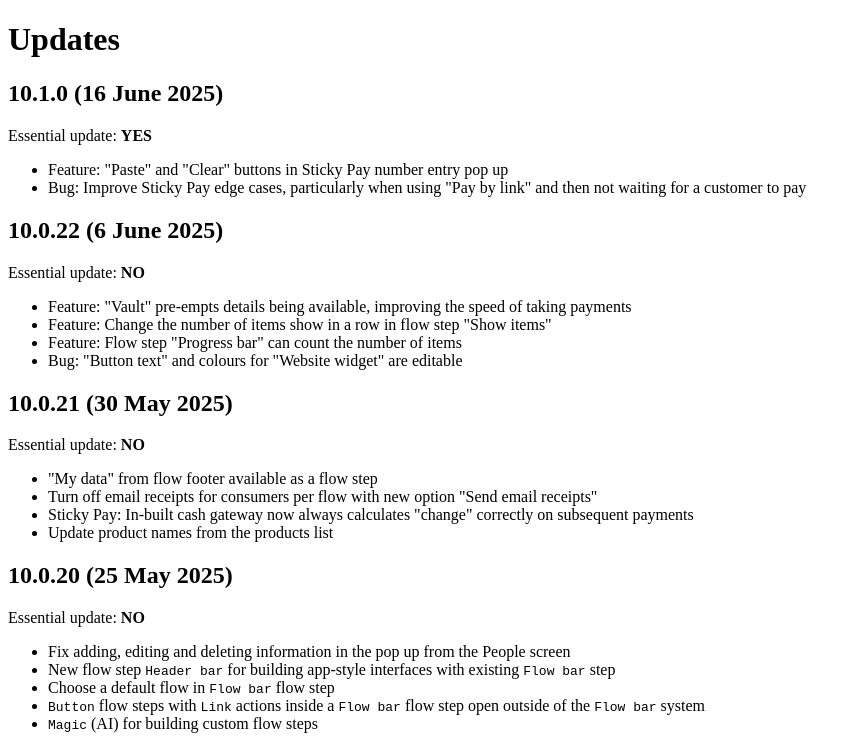
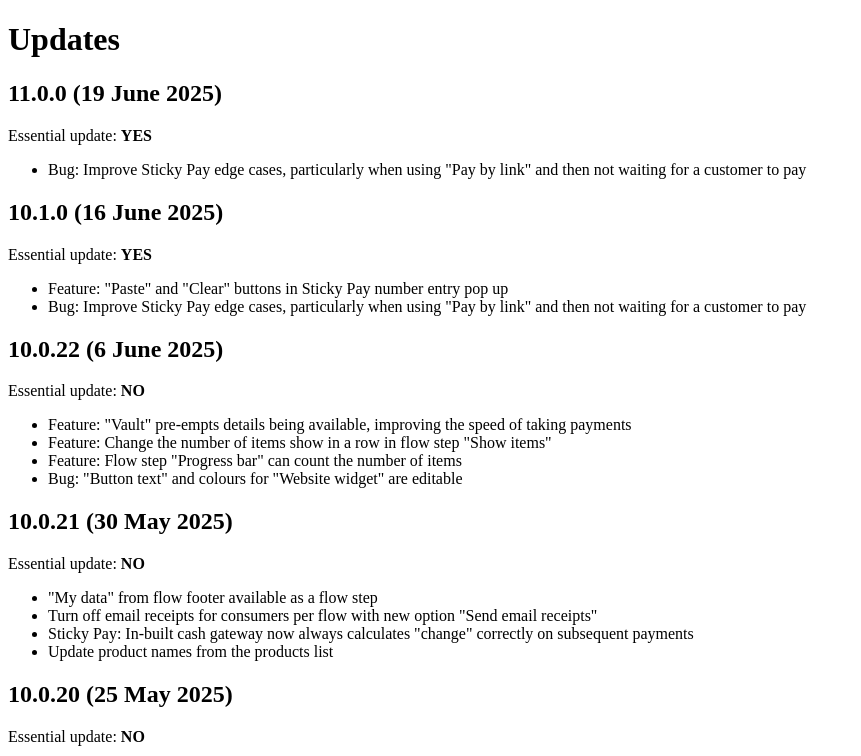
Before and after one commit to Stickyto/sticky-docs, a Next.js app in the folder src/: page /updates in a window 1280 px wide. Shown: the top 756 px of the page, without its empty margins (0-861 px from the left). Built offline with nearby package versions, Linux system fonts and the light colour scheme.

Commit message:
Changelog: `11.0.0`

```diff
--- a/src/pages/updates.mdx
+++ b/src/pages/updates.mdx
@@ -1,4 +1,10 @@
 # Updates
+
+## 11.0.0 (19 June 2025)
+
+Essential update: **YES**
+
+ - Bug: Improve Sticky Pay edge cases, particularly when using "Pay by link" and then not waiting for a customer to pay
 
 ## 10.1.0 (16 June 2025)
 
```
